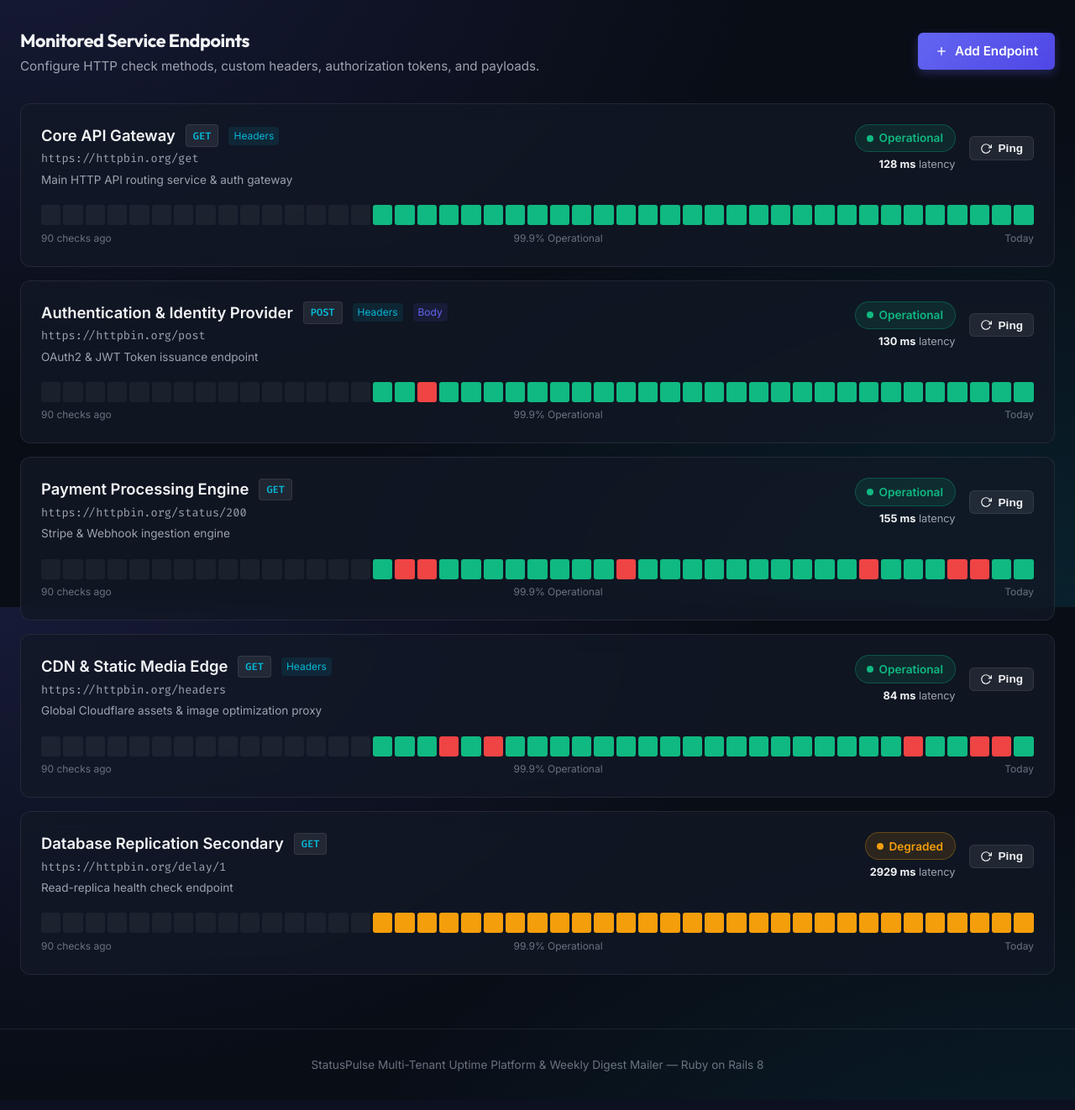
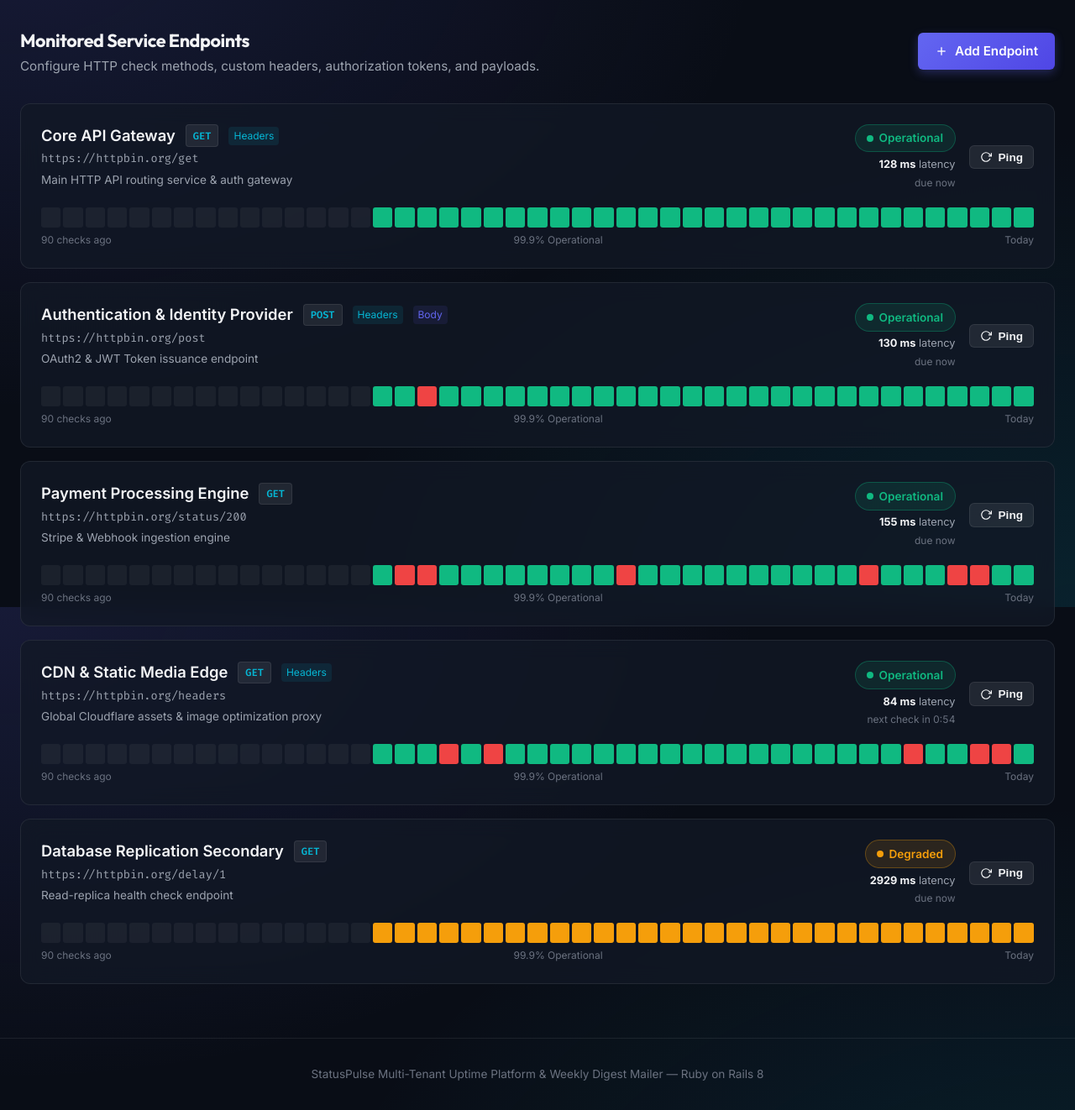
Before and after one commit to craigderington/statuspulse, a Rails app: page /services in a window 1280 px wide. Shown: the part 77-1399 px from the top of the page at 84% size. Before the commit the page ends 1353 px from the top, so only its background shows below. Run offline with Rails 7, Linux system fonts and the light colour scheme; a user stored in the database is signed in; data comes from the database, SQL or seed files in the repository; some libraries are stand-ins or nearby versions.

Commit message:
feat: show a countdown to each service's next health check
Service cards displayed the check interval but gave no indication of when the
next check would actually happen.

A Stimulus controller ticks down from Service#seconds_until_next_check. It needs
no polling: perform_check! calls update!, which fires the existing
after_update_commit broadcast, so Turbo swaps in a fresh card and the controller
reconnects with a new value.

Shows "due now" rather than "checking..." at zero, because the scheduler sweeps
once a minute and a service can wait up to 60s past its interval before it is
actually checked. Services that have never been checked read "awaiting first
check" instead of counting down from zero.

Co-Authored-By: Claude Opus 5 (1M context) <noreply@anthropic.com>

```diff
--- a/app/assets/stylesheets/application.css
+++ b/app/assets/stylesheets/application.css
@@ -580,3 +580,13 @@ h1, h2, h3, h4, .brand-title {
   color: var(--text-muted);
   font-size: 0.85rem;
 }
+
+/* Countdown to a service's next scheduled health check. tabular-nums keeps the
+   digits from jittering as the seconds tick down. */
+.service-countdown {
+  font-size: 0.75rem;
+  color: var(--text-muted);
+  margin-top: 0.2rem;
+  font-variant-numeric: tabular-nums;
+  min-height: 1rem;
+}
--- /dev/null
+++ b/app/javascript/controllers/countdown_controller.js
@@ -0,0 +1,66 @@
+import { Controller } from "@hotwired/stimulus"
+
+// Counts down to a service's next scheduled health check.
+//
+// No polling is required. When a check completes, Service#perform_check! calls
+// update!, which fires the after_update_commit broadcast; Turbo swaps in a fresh
+// service card and this controller reconnects with a new seconds value. The
+// countdown therefore resets itself without ever asking the server.
+export default class extends Controller {
+  static values = {
+    seconds: Number,
+    checked: Boolean
+  }
+
+  connect() {
+    this.remaining = this.secondsValue
+    this.render()
+    this.timer = setInterval(() => this.tick(), 1000)
+  }
+
+  disconnect() {
+    this.stop()
+  }
+
+  stop() {
+    if (this.timer) {
+      clearInterval(this.timer)
+      this.timer = null
+    }
+  }
+
+  tick() {
+    // Already at zero: the sweep runs once a minute, so there is nothing further
+    // to count and no reason to keep a timer alive.
+    if (this.remaining <= 0) {
+      this.stop()
+      return
+    }
+
+    this.remaining -= 1
+    this.render()
+  }
+
+  render() {
+    if (!this.checkedValue) {
+      this.element.textContent = "awaiting first check"
+      return
+    }
+
+    // "due now" rather than "checking…": the scheduler sweeps every 60s, so a
+    // service can sit at zero for up to a minute before it is actually checked.
+    if (this.remaining <= 0) {
+      this.element.textContent = "due now"
+      return
+    }
+
+    this.element.textContent = `next check in ${this.formatDuration(this.remaining)}`
+  }
+
+  formatDuration(totalSeconds) {
+    const minutes = Math.floor(totalSeconds / 60)
+    const seconds = totalSeconds % 60
+
+    return `${minutes}:${String(seconds).padStart(2, "0")}`
+  }
+}
--- a/app/views/services/_service_card.html.erb
+++ b/app/views/services/_service_card.html.erb
@@ -30,6 +30,11 @@
             Not checked yet
           <% end %>
         </div>
+        <div class="service-countdown"
+             data-controller="countdown"
+             data-countdown-seconds-value="<%= service.seconds_until_next_check %>"
+             data-countdown-checked-value="<%= service.last_checked_at.present? %>">
+        </div>
       </div>
 
       <%= button_to check_now_service_path(service), method: :post, class: "btn btn-secondary btn-sm", title: "Trigger HTTP Ping check now" do %>
```
